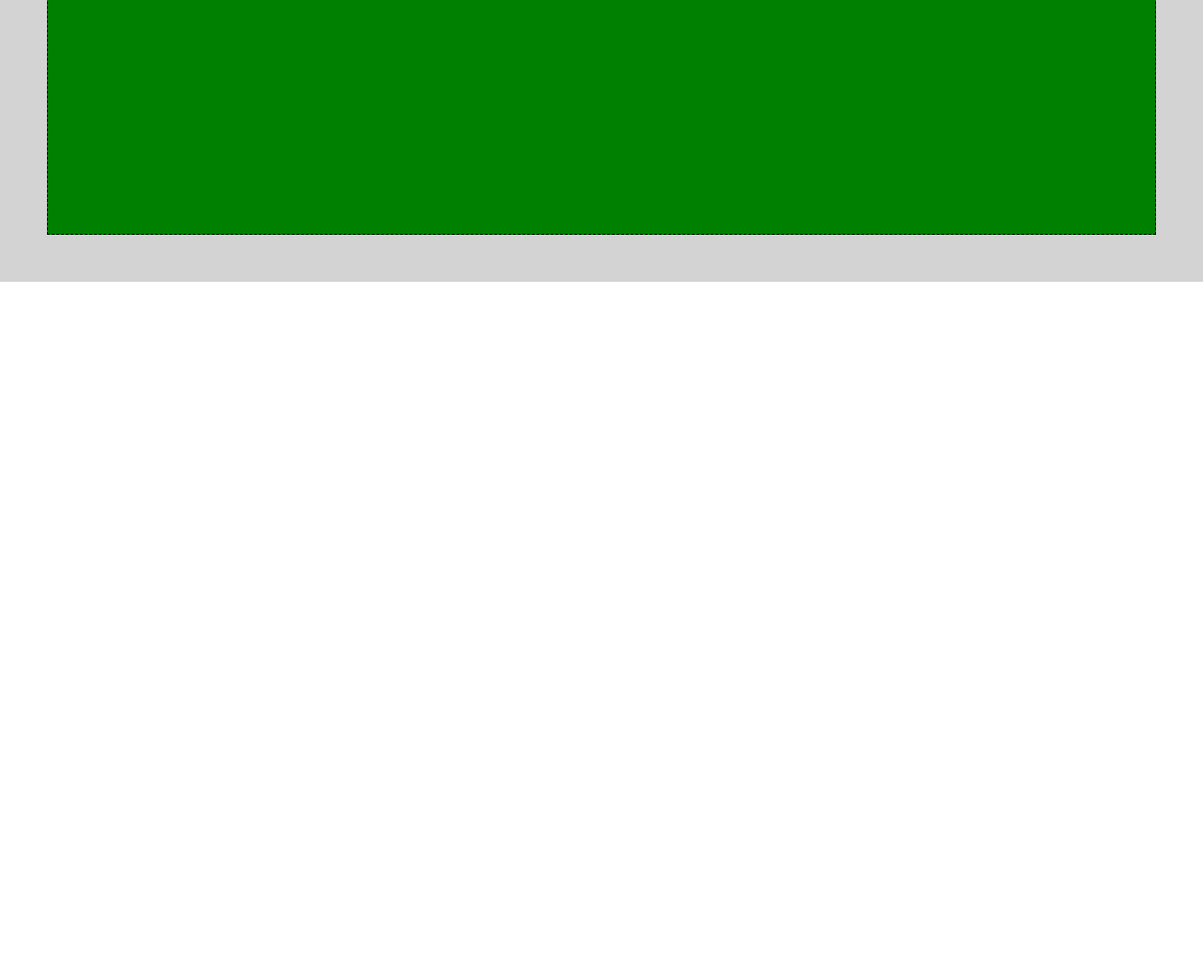
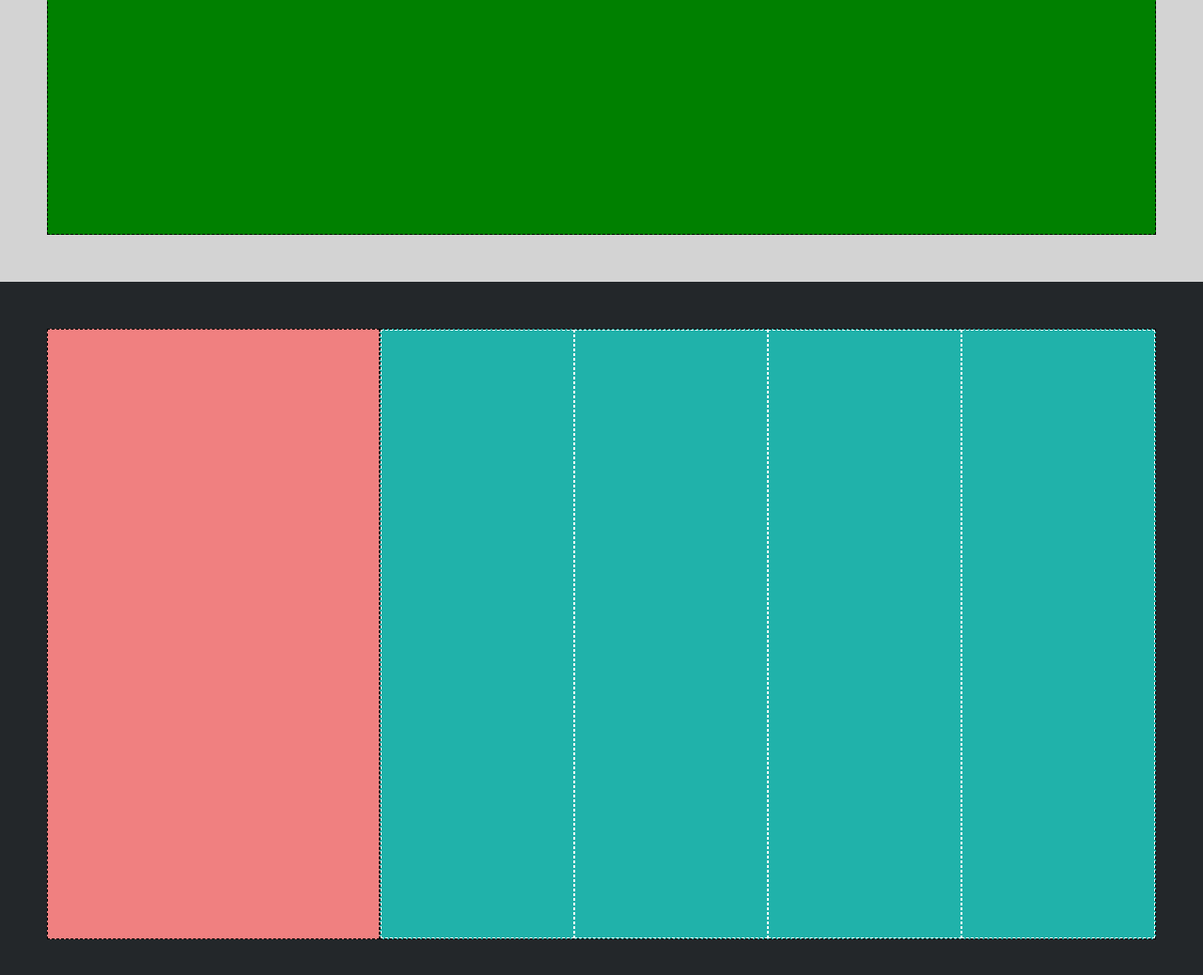
Before and after one commit to umbertofaenza/htmlcss-struttura-discord, a plain HTML site: page index.html in a window 1280 px wide. Shown: the part 3750-4788 px from the top of the page at 94% size. Before the commit the page ends 4050 px from the top, so only its background shows below. Drawn offline with Linux system fonts and the light colour scheme.

Commit message:
feat: add footer content section

```diff
--- a/css/style.css
+++ b/css/style.css
@@ -50,6 +50,10 @@
     background-color: lightgray;
 }
 
+.bg-darkgray {
+    background-color: #23272A;
+}
+
 .large-col {
     width: 60%;
     height: 650px;
@@ -62,6 +66,26 @@
     height: 650px;
     background-color: pink;
     border: 1px dashed black;
+}
+
+.larger-col {
+    width: 70%;
+    height: 650px;
+    background-color: #20b2aa;
+    border: 1px dashed black;
+}
+
+.smaller-col {
+    width: 30%;
+    height: 650px;
+    background-color: #f08080;
+    border: 1px dashed black;
+}
+
+.xsmall-col {
+    width: 25%;
+    height: 100%;
+    border: 1px dashed white;
 }
 
 /** GENERICS */
--- a/index.html
+++ b/index.html
@@ -67,6 +67,18 @@
         </section>
     </main>
 
-    <footer></footer>
+    <footer>
+        <div class="content-section bg-darkgray">
+            <div class="container flex">
+                <div class="smaller-col"></div>
+                <div class="larger-col flex">
+                    <div class="xsmall-col"></div>
+                    <div class="xsmall-col"></div>
+                    <div class="xsmall-col"></div>
+                    <div class="xsmall-col"></div>
+                </div>
+            </div>
+        </div>
+    </footer>
 </body>
 </html>
```
